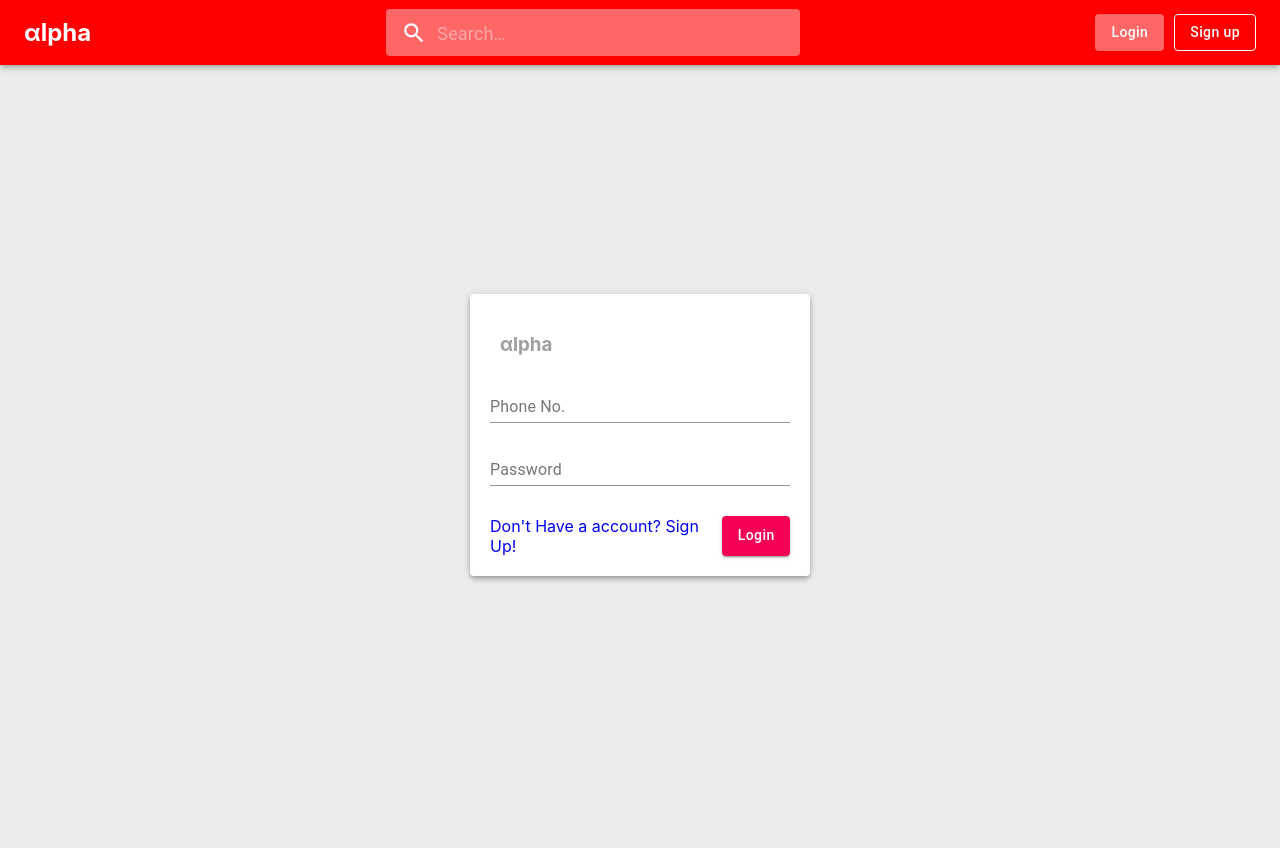
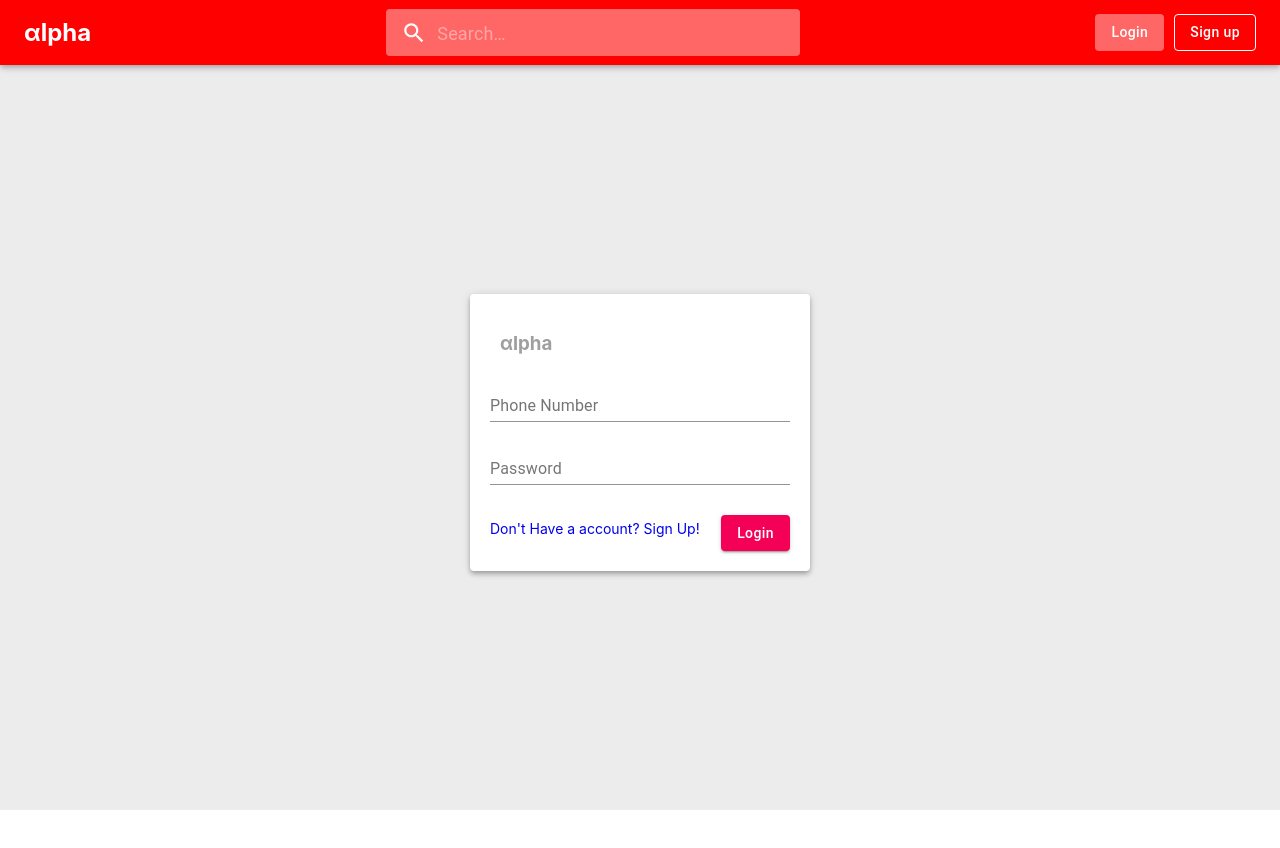
Before and after one commit to maw1a/alpha, a React (Create React App) app: page /login in a window 1280 px wide. Shown: the top 848 px of the page. After the commit the page ends 810 px from the top, so only its background shows below. Built offline with nearby package versions, Linux system fonts and the light colour scheme.

Commit message:
commit login front-end

```diff
--- a/src/screens/Login.js
+++ b/src/screens/Login.js
@@ -1,4 +1,4 @@
-import React from 'react';
+import React, {useState, useEffect} from 'react';
 import{
 Paper,
 TextField,
@@ -6,25 +6,35 @@ Button
 }from '@material-ui/core';
 
 export default function Login() {
+    const [width, setWidth] = useState(0);
+    const [height, setHeight] = useState(0);
+
+    useEffect(() => {
+        updateWindowDimensions();
+        window.addEventListener('resize', updateWindowDimensions);
+    }, []);
+
+    function updateWindowDimensions() {
+        setWidth(window.innerWidth);
+        setHeight(window.innerHeight);
+    }
+
     return(
         <div style={{
-            height: '100vh',
+            height: height-65,
+            display: 'flex',
             flex: 1,
-            display: 'flex',
             alignItems: 'center',
             justifyContent: 'center',
             backgroundColor: 'rgba(160, 160, 160, 0.2)',
-            // backgroundImage: `url(${a1})`,
-            backgroundPosition: 'left',
-            backgroundSize: 'cover',
-            backgroundRepeat: 'no-repeat',
+            paddingBottom: 10
         }}>
-        <Paper elevation={4}style={{ padding: 20, width: 300, marginBottom: 60}}>
+            <Paper elevation={4}style={{ padding: 20, width: 300}}>
                 <h3 style={{marginLeft: 10, color: '#9f9f9f'}}>αlpha</h3>
-        <TextField id="standard-basic" label="Phone No." style = {{width:'100%'}}/>
-        <TextField id="standard-basic" label="Password" style={{marginTop: 15,width:'100%'}} />
+                <TextField id="standard-basic" label="Phone Number" color='secondary' style = {{width:'100%'}}/>
+                <TextField id="standard-basic" type='password' label="Password" color='secondary' style={{marginTop: 15,width:'100%'}} />
                 <div style={{display: 'flex', flexDirection: 'row', marginTop: 20}}>
-         <a href="/SignUp" style={{fontSize: 16, textDecoration: 'none',marginTop:10}}>Don't Have a account? Sign Up! </a>
+                    <a href="/signup" style={{fontSize: 14, textDecoration: 'none', marginTop: 15}}>Don't Have a account? Sign Up!</a>
                     <Button variant="contained" color="secondary" style = {{color: 'white', marginLeft: 'auto',textTransform: 'none',marginTop:10}}>
                         Login
                     </Button>
```
Also changed, not shown: src/screens/SignUp.js (line endings or trailing spaces), 1 other file (tests, documents, lock files or other folders). Lines whose indentation alone changed are shown as unchanged.
